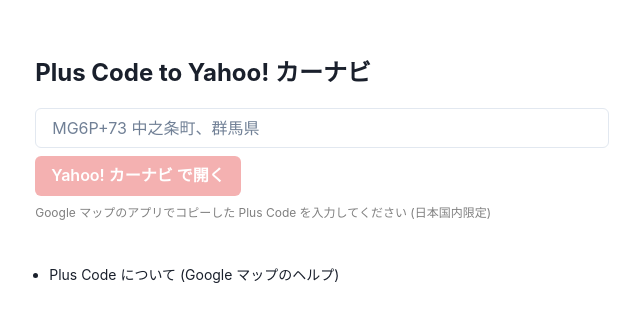
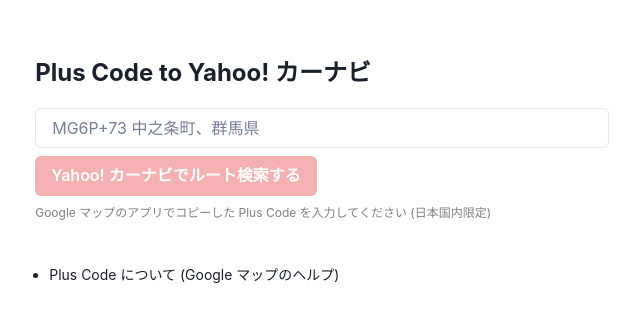
Before and after one commit to polamjag/plus-code-to-yjcarnavi, a React (Vite) app: page / in a window 1280 px wide. Shown: the part 228-550 px from the top of the page, without its empty margins (318-958 px from the left). Built offline with nearby package versions, Linux system fonts and the light colour scheme.

Commit message:
label as Yahoo! カーナビでルート検索する

```diff
--- a/src/App.tsx
+++ b/src/App.tsx
@@ -75,7 +75,7 @@
             isDisabled={!yjcarnaviUrl}
             colorScheme="red"
           >
-            Yahoo! カーナビ で開く
+            Yahoo! カーナビでルート検索する
           </Button>
         </Container>
         <Container>
```
